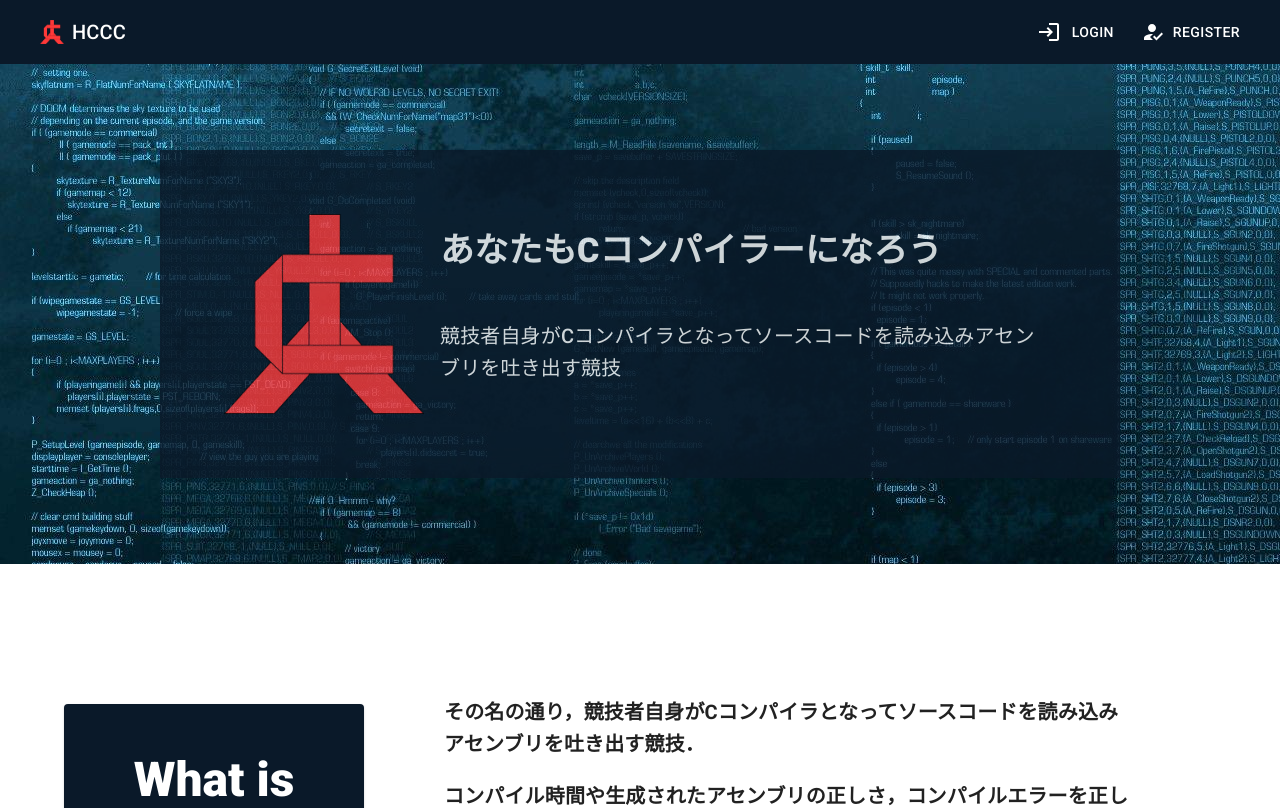
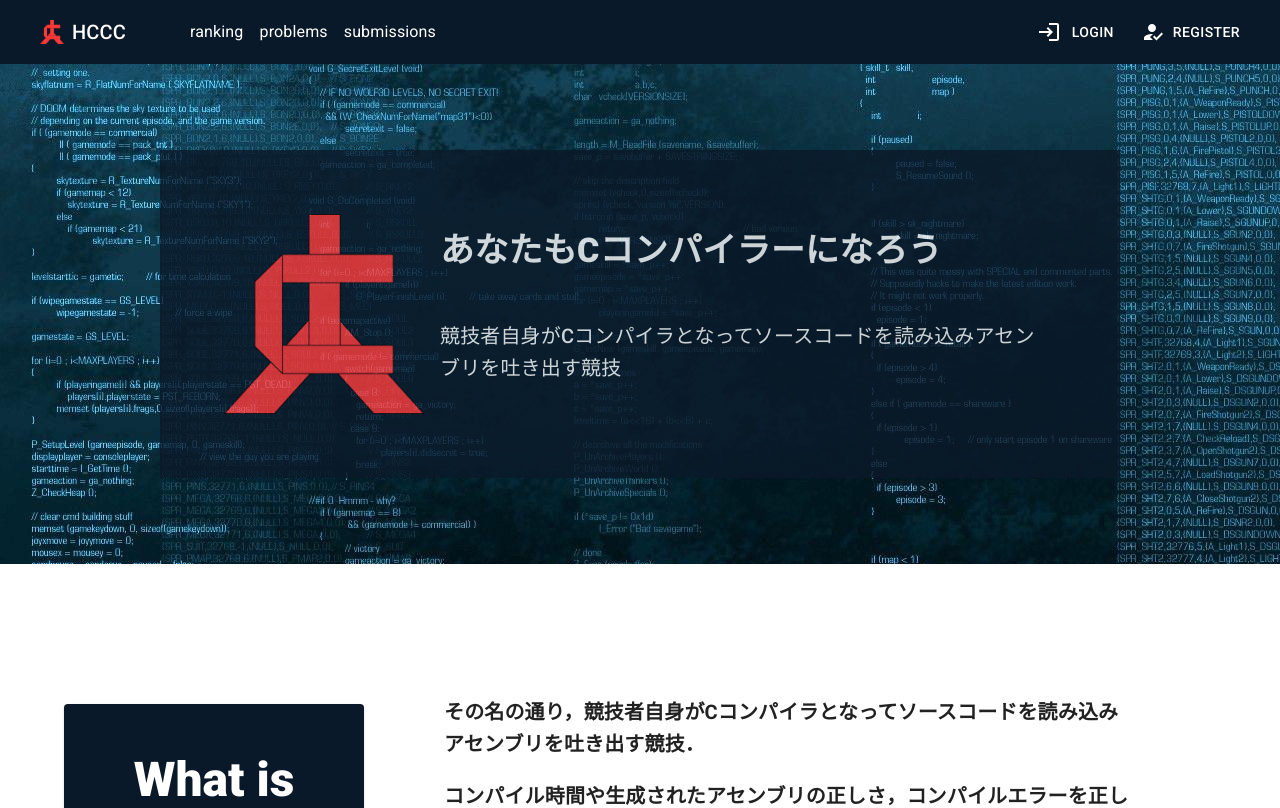
Before and after one commit to HumanCCompilerContest/Human-C-Compiler-Contest_frontend, a Next.js app: page / in a window 1280 px wide. Shown: the top 808 px of the page. Built offline with nearby package versions, Linux system fonts and the light colour scheme.

Commit message:
[add] navigation link

```diff
--- a/src/components/organisms/Header.tsx
+++ b/src/components/organisms/Header.tsx
@@ -29,6 +29,7 @@ const Header = () => {
               display: 'flex',
               justifyContent: 'center',
               alignItems: 'center',
+              marginRight: '4rem',
             }}
           >
             <IconButton
@@ -41,6 +42,60 @@ const Header = () => {
             </IconButton>
             <Typography variant='h6' component='span' sx={{ color: 'white' }}>
               HCCC
+            </Typography>
+          </MuiLink>
+        </Link>
+        <Link href='/ranking' passHref>
+          <MuiLink
+            sx={{
+              marginRight: '1rem',
+            }}
+          >
+            <Typography
+              variant='subtitle1'
+              component='span'
+              sx={{
+                color: 'white',
+                '&:hover': { borderBottom: '1px solid white' },
+              }}
+            >
+              ranking
+            </Typography>
+          </MuiLink>
+        </Link>
+        <Link href='/problems' passHref>
+          <MuiLink
+            sx={{
+              marginRight: '1rem',
+            }}
+          >
+            <Typography
+              variant='subtitle1'
+              component='span'
+              sx={{
+                color: 'white',
+                '&:hover': { borderBottom: '1px solid white' },
+              }}
+            >
+              problems
+            </Typography>
+          </MuiLink>
+        </Link>
+        <Link href='/submissions' passHref>
+          <MuiLink
+            sx={{
+              marginRight: '1rem',
+            }}
+          >
+            <Typography
+              variant='subtitle1'
+              component='span'
+              sx={{
+                color: 'white',
+                '&:hover': { borderBottom: '1px solid white' },
+              }}
+            >
+              submissions
             </Typography>
           </MuiLink>
         </Link>
```
